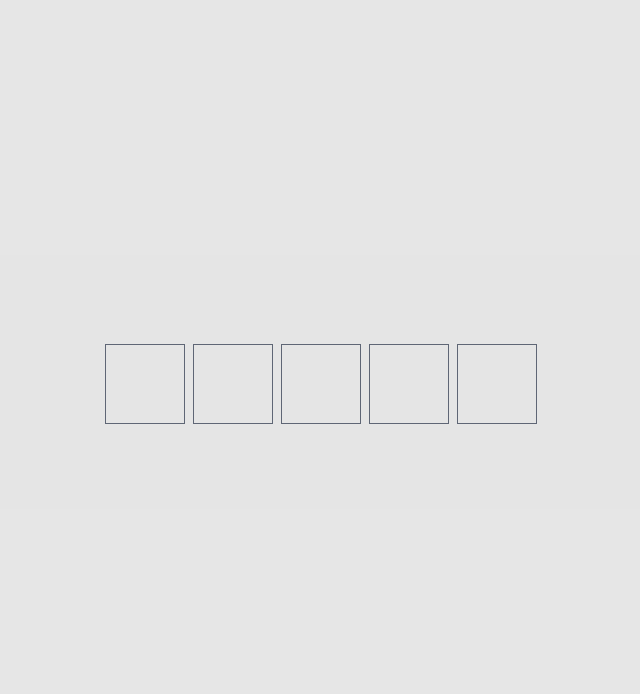
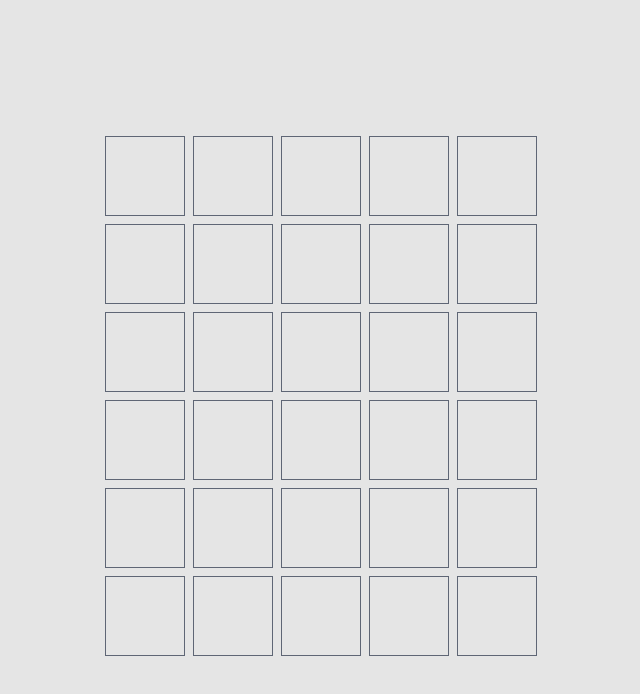
Before and after one commit to AdriBarda/my-wordle, a Vue app: page / in a window 1280 px wide. Shown: the top 694 px of the page, without its empty margins (319-959 px from the left). Built offline with nearby package versions, Linux system fonts and the light colour scheme; the HTML template or start-up script is replaced by a standard one.

Commit message:
disable controls when winning or loosing + always display full board

```diff
--- a/src/components/GuessDisplayer.vue
+++ b/src/components/GuessDisplayer.vue
@@ -2,13 +2,13 @@
 import { WORD_SIZE } from '@/settings'
 
 defineProps<{
-  guess: string
+  guess?: string
 }>()
 </script>
 <template>
   <ul class="flex flex-nowrap gap-2 mb-2">
     <li
-      v-for="(char, index) in guess.padEnd(WORD_SIZE, ' ')"
+      v-for="(char, index) in guess?.padEnd(WORD_SIZE, ' ') || new Array(5)"
       :key="index"
       class="flex justify-center items-center w-20 h-20 font-semibold text-3xl border border-gray-500"
     >
--- a/src/components/GuessInput.vue
+++ b/src/components/GuessInput.vue
@@ -3,6 +3,8 @@ import { WORD_SIZE } from '@/settings'
 import englishWords from '@/englishWordsWith5Letters.json'
 import { ref, watch } from 'vue'
 import GuessDisplayer from './GuessDisplayer.vue'
+
+const { disabled = false } = defineProps<{ disabled?: boolean }>()
 
 const guessInProgress = ref('')
 
@@ -32,13 +34,14 @@ const onSubmit = () => {
 </script>
 <template>
   <section>
-    <GuessDisplayer :guess="guessInProgress" />
+    <GuessDisplayer v-if="!disabled" :guess="guessInProgress" />
     <input
       type="text"
       v-model="guessInProgress"
-      class="opacity-0"
+      class="opacity-0 absolute"
       :maxlength="WORD_SIZE"
       autofocus
+      :disabled="disabled"
       @blur="({ target }) => (target as HTMLInputElement).focus()"
       @keydown.enter="onSubmit"
     />
--- a/src/components/WordleBoard.vue
+++ b/src/components/WordleBoard.vue
@@ -20,6 +20,12 @@ const isGameOver = computed(
     guessesSubmitted.value.length === MAX_GUESSES_COUNT ||
     guessesSubmitted.value.includes(props.wordOfTheDay),
 )
+
+const emptyGuessesCount = computed(() => {
+  const remainingGuesses = MAX_GUESSES_COUNT - guessesSubmitted.value.length
+
+  return isGameOver.value ? remainingGuesses : remainingGuesses - 1
+})
 </script>
 
 <template>
@@ -30,11 +36,19 @@ const isGameOver = computed(
     <li v-for="(guess, index) in guessesSubmitted" :key="`${index}-${guess}`">
       <GuessDisplayer :guess="guess" />
     </li>
+    <li>
+      <GuessInput
+        :disabled="isGameOver"
+        @guess-submitted="(guess) => guessesSubmitted.push(guess)"
+      />
+    </li>
+    <li v-for="i in emptyGuessesCount" :key="`remaining-guess${i}`">
+      <GuessDisplayer />
+    </li>
   </ul>
   <p
     v-if="isGameOver"
     v-text="guessesSubmitted.includes(wordOfTheDay) ? VICTORY_MESSAGE : DEFEAT_MESSAGE"
     class="absolute flex items-center justify-center text-4xl text-pretty text-center text-white bg-black rounded-3xl shadow-lg w-[750px] h-96 top-1/2 left-1/2 -translate-1/2 z-10"
   />
-  <GuessInput @guess-submitted="(guess) => guessesSubmitted.push(guess)" />
 </template>
```
Also changed, not shown: 1 other file (tests, documents, lock files or other folders).
